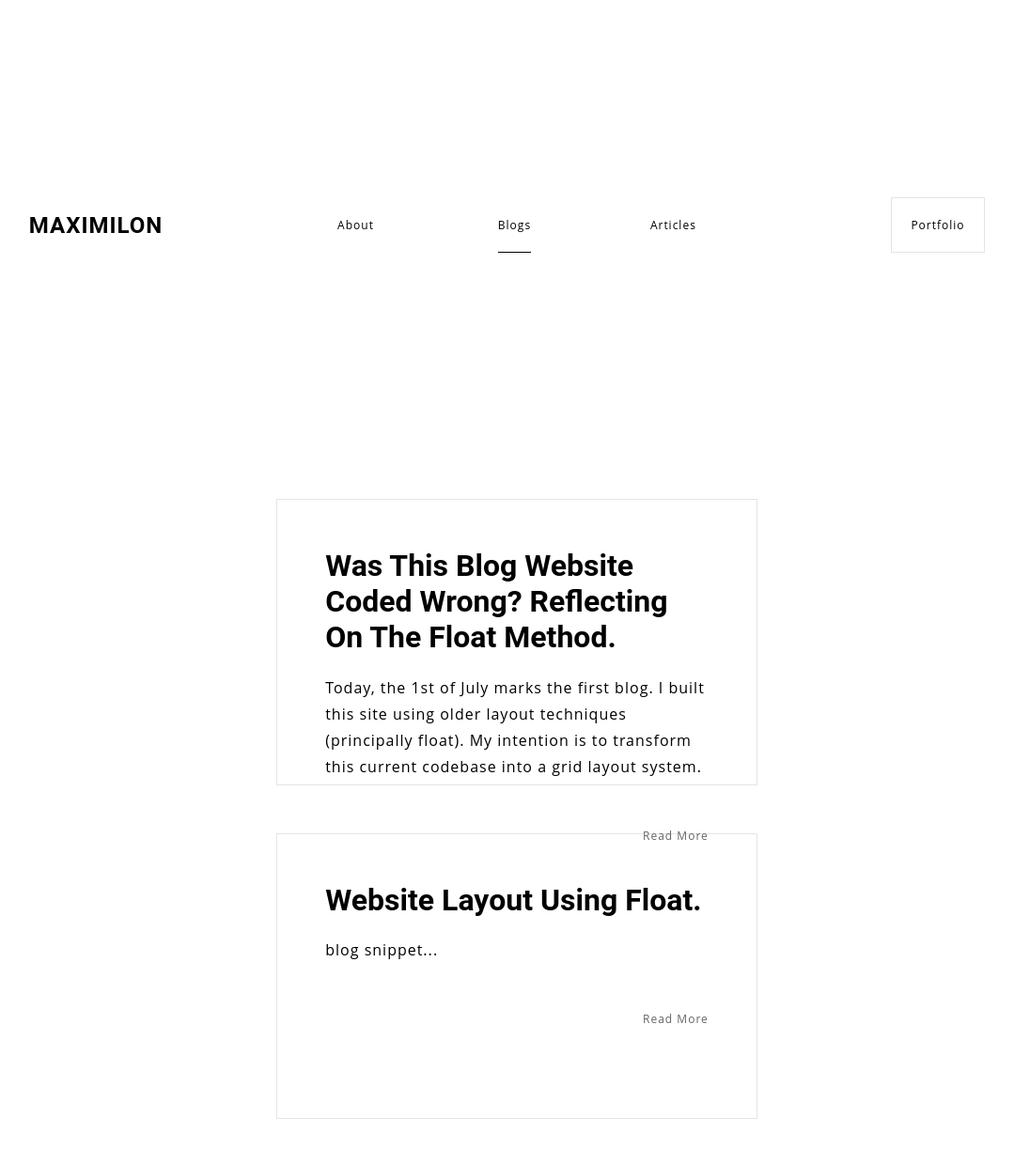
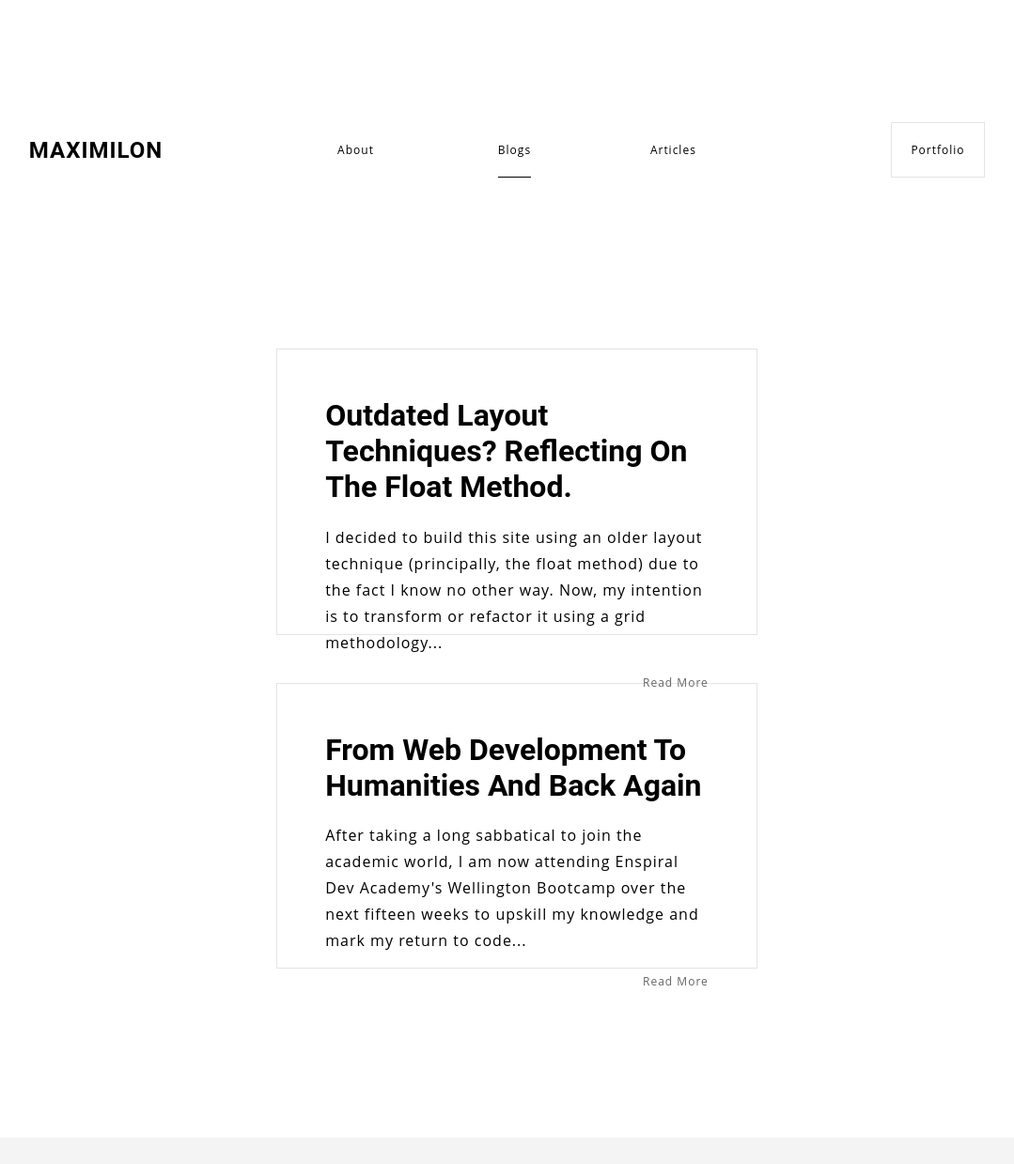
Before and after one commit to Maximilon/maximilon.github.io, a plain HTML site: page blog/index.html in a window 1280 px wide. Shown: the top 1239 px of the page at 94% size, without its empty margins (90-1169 px from the left). Drawn offline with Linux system fonts and the light colour scheme.

Commit message:
add final main markup V1.0

```diff
--- a/blog/css/main.css
+++ b/blog/css/main.css
@@ -51,8 +51,8 @@ header p {
   /* background-color: #79c186; */
 }
 header {
-  height: 480px;
-  line-height: 480px;
+  height: 320px;
+  line-height: 320px;
   /* opacity: 0.78; */
 }
 header h1 {
@@ -79,9 +79,7 @@ header p a:hover,
 .portfolio a:hover {
   border-color: #000000;
 }
-nav {
-  height: 479.5px;
-}
+
 nav ul li {
   width: 33%;
   text-align: center;
@@ -93,9 +91,20 @@ nav ul li a:hover,
 .activeNav {
   border-bottom: solid 1px #000000;
 }
+aside {
+  width: 30%;
+  height: 900px;
+  text-align: center;
+  float: left;
+}
 main {
   clear: both;
   /*    background-color: #929d48; */
+}
+aside section {
+  width: 40%;
+  margin: 0 auto;
+  text-align: justify;
 }
 /*create a container to hold all of the blog cards and center it */
 .blogCardsContainer {
@@ -120,7 +129,7 @@ main {
 }
 .blogCards a {
   display: block;
-  margin-top: 12.5%;
+  /* margin-top: 12.5%; */
   text-align: right !important;
   color: #666;
   text-transform: capitalize;
--- a/blog/index.html
+++ b/blog/index.html
@@ -23,20 +23,26 @@
       </header>
 
       <main>
+        <!-- <aside>
+            <section>
+                <p>After taking a long sabbatical to join the academic world, I am now attending Enspiral Dev Academy's Wellington Bootcamp over the next fifteen weeks to upskill my knowledge and return to the web industry. This space will organise a few thoughts and house a few reflections of made along the way. Welcome. </p>
+            </section>
+        </aside> -->
         <section class="blogCardsContainer">
-            <article class="blogCards">
-                <h2>Was this blog website coded wrong? Reflecting on the Float Method.</h2>
-                <p>Today, the 1st of July marks the first blog. I built this site using older layout techniques (principally float). My intention is to transform this current codebase into a grid layout system.</p>
-                <a href="#">read more</a>
-            </article>
-            <article class="blogCards">
+            <!-- <article class="blogCards">
                 <h2>Website Layout using Float.</h2>
                 <p>blog snippet...</p>
                 <a href="#">read more</a>
+            </article> -->
+            <article class="blogCards">
+                <h2>Outdated layout techniques? Reflecting on the Float Method.</h2>
+                <p>I decided to build this site using an older layout technique (principally, the float method) due to the fact I know no other way. Now, my intention is to transform or refactor it using a grid methodology...</p>
+                <a href="#">read more</a>
             </article>
+
             <article class="blogCards featuredBlogCard">
                 <h2>From web development to humanities and back again</h2>
-                <p>I learned, by chance, html and css over a decade ago at the university of otago, when I first. I learned, by chance, html and css over a decade ago at the university of otago, when I first...</p>
+                <p>After taking a long sabbatical to join the academic world, I am now attending Enspiral Dev Academy's Wellington Bootcamp over the next fifteen weeks to upskill my knowledge and mark my return to code...</p>
                 <a href="#">read more</a>
             </article>
         </section>
```
